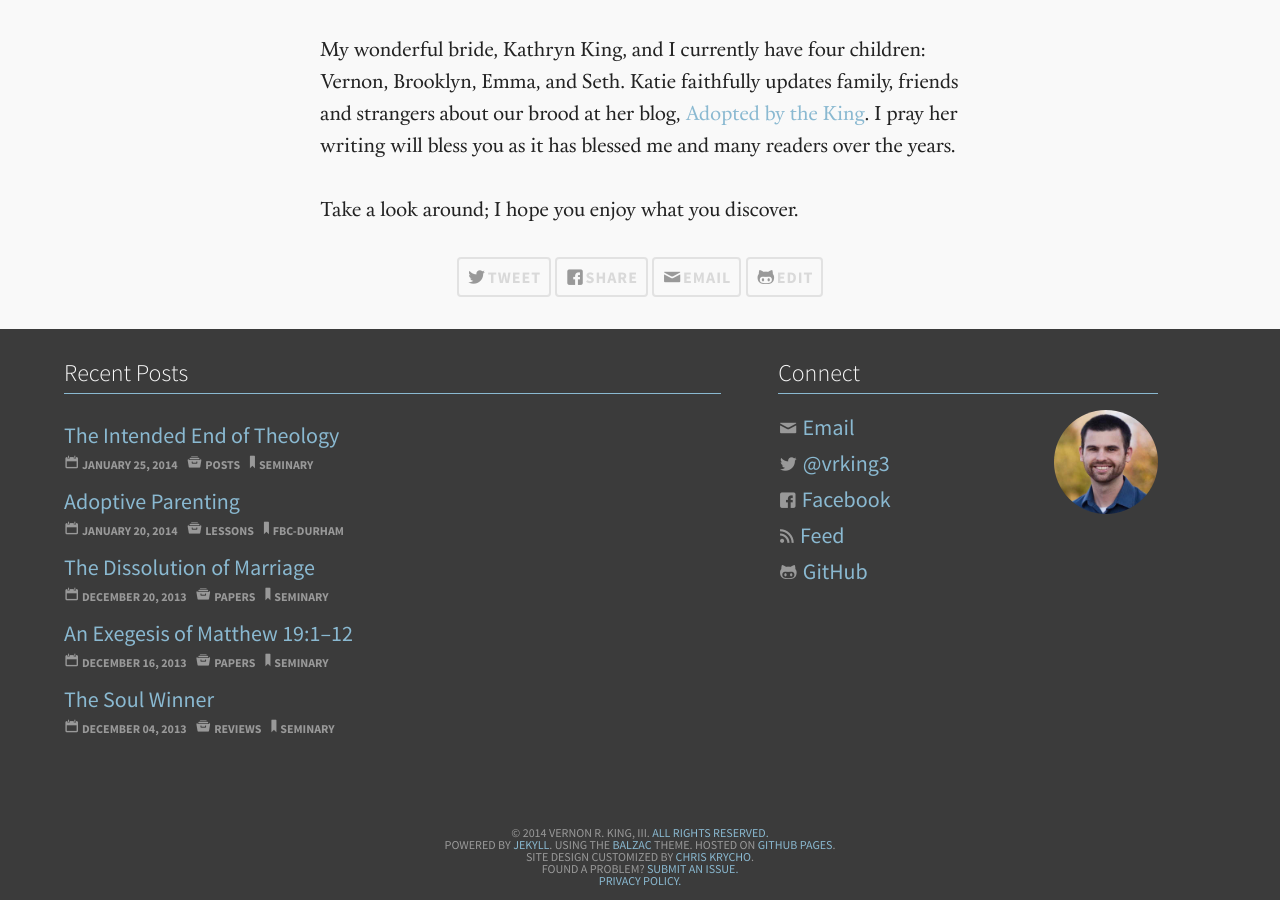
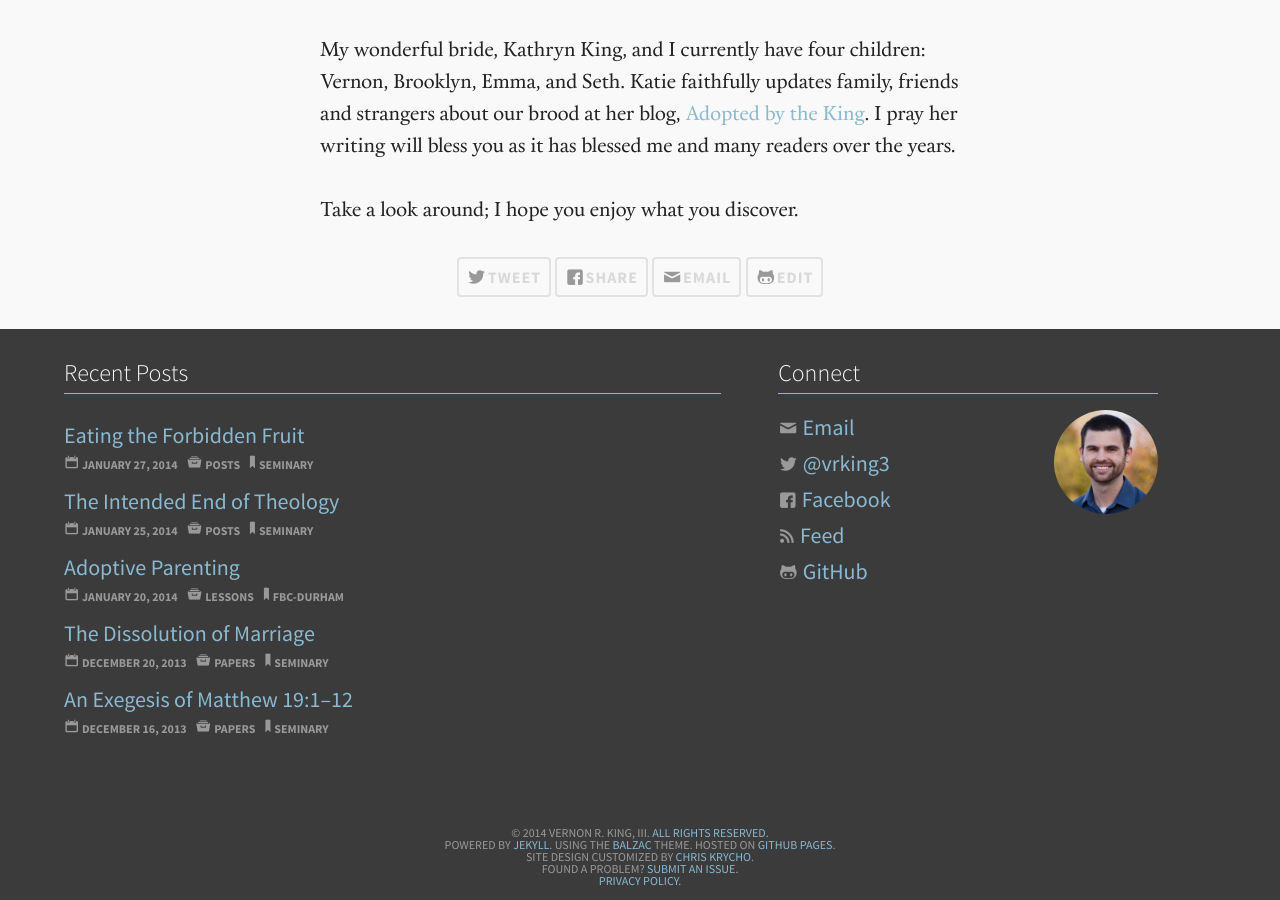
Before and after one commit to snowdj/vernonking.org, a Jekyll site: the page built from pages/about.md, in a window 1280 px wide and 900 px high, scrolled down 1034 px. Built offline with Jekyll 4.4.1, drawn with Linux system fonts in a browser that asks for light colours; part of the change alters nothing that is shown.

Commit message:
publishing eating the forbidden fruit

```diff
--- a/_drafts/2014-01-29-knowledge-of-good-and-evil.md
+++ b/_posts/2014-01-27-eating-forbidden-fruit.md
@@ -1,7 +1,6 @@
 ---
 layout: post
 title: Eating the Forbidden Fruit
-date: 2014-01-29
 category: posts
 tag: seminary
 context: The following partially satisfies the requirements for Dr. Steven McKinion's Christian Theology II class at Southeastern Baptist Theological Seminary.
```
